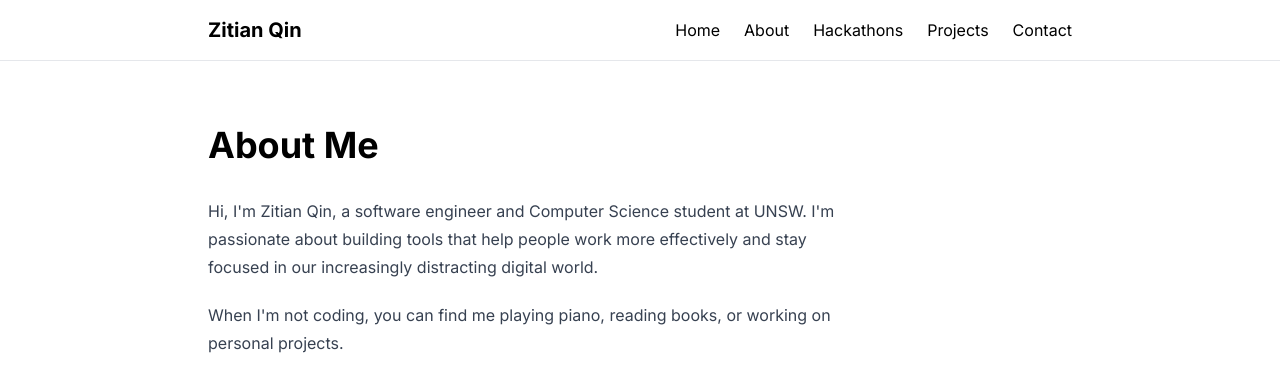
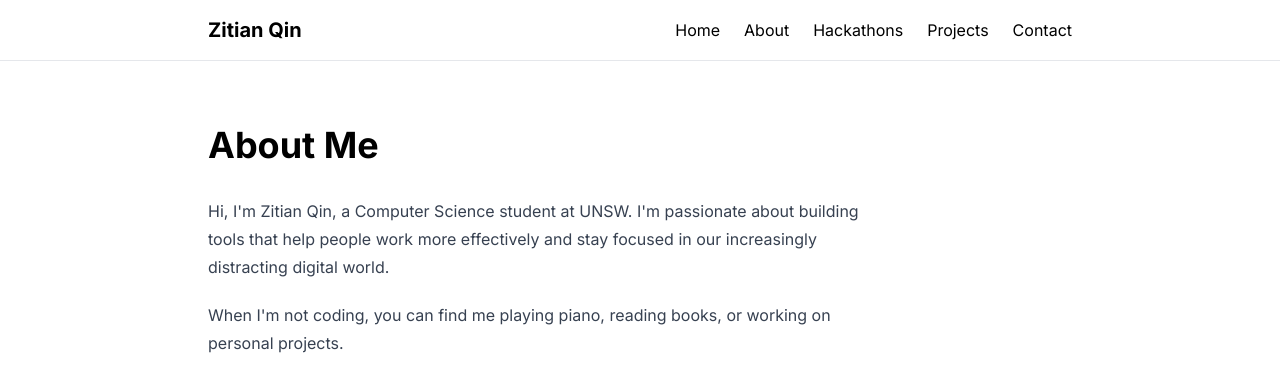
Before and after one commit to zitianqin/zitianqin.github.io, a Next.js app: page /about in a window 1280 px wide. Shown: the top 392 px of the page. Built offline with nearby package versions, Linux system fonts and the light colour scheme.

Commit message:
Update page.tsx

```diff
--- a/src/app/about/page.tsx
+++ b/src/app/about/page.tsx
@@ -4,7 +4,7 @@ export default function About() {
       <h1 className="text-4xl font-bold mb-8">About Me</h1>
       <div className="prose dark:prose-invert">
         <p>
-          Hi, I'm Zitian Qin, a software engineer and Computer Science student
+          Hi, I'm Zitian Qin, a Computer Science student
           at UNSW. I'm passionate about building tools that help people work
           more effectively and stay focused in our increasingly distracting
           digital world.
```
